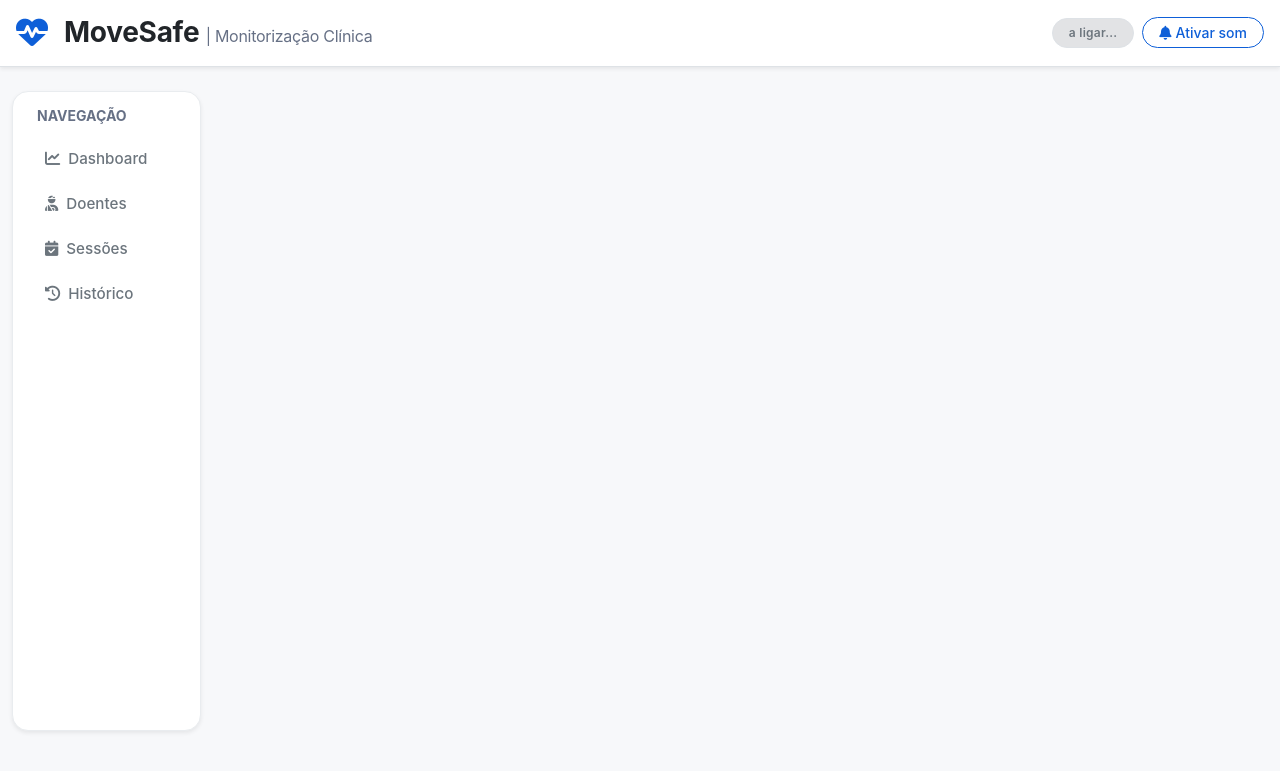
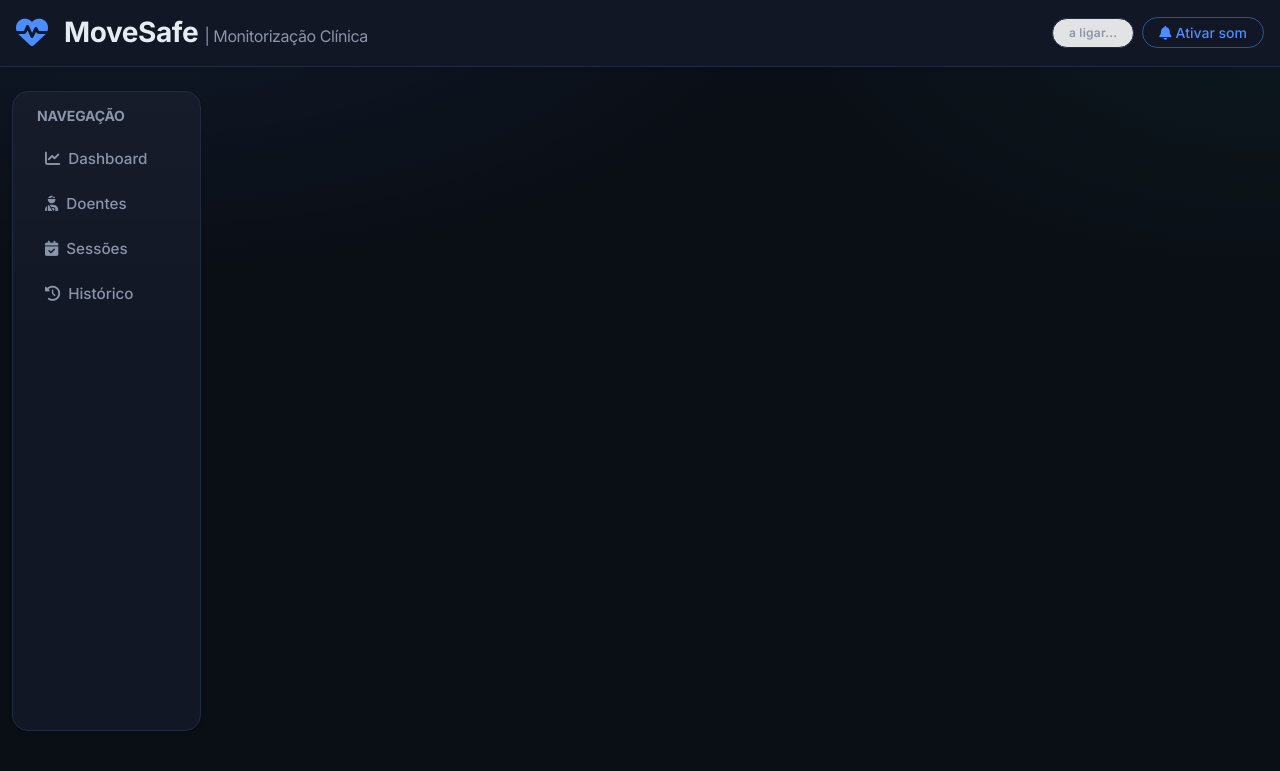
Before and after one commit to InesMoreira1241841/movesafe_servidor2, a Python web app: template templates/base.html in a window 1280 px wide. Shown: the top 771 px of the page. Run offline with Jinja, Linux system fonts and the light colour scheme; the template is opened without the code that fills it, so the values that code supplies are empty.

Commit message:
Alteração CSS

```diff
--- a/public/css/movesafe.css
+++ b/public/css/movesafe.css
@@ -1,62 +1,85 @@
 /* ==========================================================================
-   MoveSafe - Estilos (v2)
+   MoveSafe
    ========================================================================== */
 
 :root {
-    /* Marca */
-    --brand:          #0E5FD8;
-    --brand-hover:    #0A4BB0;
-    --brand-subtle:   #EAF2FF;
-    --accent:         #0FB5A6;
+    /* Marca (azul do logo, mais luminoso para fundo escuro) */
+    --brand:          #4C8DFF;
+    --brand-hover:    #6AA1FF;
+    --brand-subtle:   rgba(76, 141, 255, 0.14);
+    --accent:         #2DD4BF;
 
-    /* Neutros */
-    --bg-main:        #F7F8FA;
-    --surface:        #FFFFFF;
-    --border-color:   #E4E7EC;
-    --text-dark:      #101828;
-    --text-muted:     #667085;
-    --hover-neutral:  #F2F4F7;
+    /* Superficies */
+    --bg-main:        #0A0E15;
+    --surface:        #111725;
+    --surface-2:      #172033;   /* hover, inputs, cabecalho de tabelas */
+    --border-color:   #222B3D;
+    --border-soft:    rgba(255, 255, 255, 0.06);
+
+    /* Texto */
+    --text-dark:      #E7EBF3;   /* texto principal (nome mantido da v1) */
+    --text-muted:     #8B95A9;
 
     /* Sensores */
-    --ecg:            #E5484D;
-    --emg:            #7C5CFC;
-    --temp:           #F59E0B;
+    --ecg:            #FF6B6B;
+    --emg:            #A78BFA;
+    --temp:           #FBBF24;
 
-    /* Zonas de esforco: fundo suave + texto forte */
-    --ok-bg:   #ECFDF3;  --ok-fg:   #067647;  --ok-bd:   #ABEFC6;
-    --warn-bg: #FFFAEB;  --warn-fg: #B54708;  --warn-bd: #FEDF89;
-    --bad-bg:  #FEF3F2;  --bad-fg:  #B42318;  --bad-bd:  #FECDCA;
+    /* Zonas de esforco */
+    --ok-bg:   rgba(34, 197, 94, 0.10);   --ok-fg:   #4ADE80; --ok-bd:   rgba(34, 197, 94, 0.35);
+    --warn-bg: rgba(250, 204, 21, 0.10);  --warn-fg: #FACC15; --warn-bd: rgba(250, 204, 21, 0.35);
+    --bad-bg:  rgba(248, 113, 113, 0.12); --bad-fg:  #F87171; --bad-bd:  rgba(248, 113, 113, 0.40);
 
     --radius-lg: 16px;
     --radius-md: 12px;
     --radius-sm: 8px;
-    --shadow-sm: 0 1px 2px rgba(16, 24, 40, 0.05);
+    --shadow:    0 1px 0 rgba(255, 255, 255, 0.04) inset, 0 8px 24px rgba(0, 0, 0, 0.35);
 }
 
 /* ---------- Base ---------- */
+html { color-scheme: dark; }
+
 body {
     font-family: "Inter", system-ui, -apple-system, "Segoe UI", Roboto, Arial, sans-serif;
-    background-color: var(--bg-main) !important;
+    background:
+        radial-gradient(1200px 600px at 10% -10%, rgba(76, 141, 255, 0.10), transparent 60%),
+        radial-gradient(900px 500px at 100% 0%, rgba(45, 212, 191, 0.06), transparent 60%),
+        var(--bg-main) !important;
+    background-attachment: fixed !important;
     color: var(--text-dark);
     -webkit-font-smoothing: antialiased;
 }
 
-h1, h2, h3, h4, h5 { font-weight: 600; letter-spacing: -0.01em; }
-.text-muted, small  { color: var(--text-muted) !important; }
+h1, h2, h3, h4, h5, h6 { color: var(--text-dark); font-weight: 600; letter-spacing: -0.015em; }
+p, li, td, th, label    { color: inherit; }
+a                       { color: var(--brand); text-decoration: none; }
+a:hover                 { color: var(--brand-hover); }
 
+/* Bootstrap: classes que eram para fundo claro */
+.text-dark, .text-body  { color: var(--text-dark) !important; }
+.text-muted, .text-secondary, small { color: var(--text-muted) !important; }
+.bg-white, .bg-light, .bg-body { background-color: var(--surface) !important; }
+.border, .border-top, .border-bottom, .border-start, .border-end { border-color: var(--border-color) !important; }
+hr { border-color: var(--border-color); opacity: 1; }
+
+/* ---------- Cabecalho (efeito vidro) ---------- */
 header {
-    background-color: var(--surface) !important;
-    border-bottom: 1px solid var(--border-color) !important;
+    background-color: rgba(10, 14, 21, 0.75) !important;
+    backdrop-filter: blur(12px);
+    -webkit-backdrop-filter: blur(12px);
+    border-bottom: 1px solid var(--border-soft) !important;
+    position: sticky; top: 0; z-index: 100;
 }
 
 /* ---------- Paineis / cartoes ---------- */
 aside > div,
 main .bg-white,
 .card {
-    background: var(--surface);
+    background: linear-gradient(180deg, rgba(255, 255, 255, 0.02), transparent 40%), var(--surface) !important;
     border: 1px solid var(--border-color) !important;
     border-radius: var(--radius-lg) !important;
-    box-shadow: var(--shadow-sm) !important;
+    box-shadow: var(--shadow) !important;
+    color: var(--text-dark);
 }
 
 /* ---------- Menu lateral ---------- */
@@ -67,13 +90,14 @@ main .bg-white,
     transition: background-color 0.15s ease, color 0.15s ease;
 }
 .nav-link.text-secondary:hover {
-    color: var(--brand) !important;
-    background-color: var(--hover-neutral);
+    color: var(--text-dark) !important;
+    background-color: var(--surface-2);
 }
-.nav-link.text-success.bg-success-subtle {
+.nav-link.text-success.bg-success-subtle {           /* item ativo */
     color: var(--brand) !important;
     background-color: var(--brand-subtle) !important;
     font-weight: 600;
+    box-shadow: inset 2px 0 0 var(--brand);
 }
 
 /* ---------- Botoes ---------- */
@@ -82,6 +106,7 @@ main .bg-white,
 .btn-success {
     background-color: var(--brand) !important;
     border-color: var(--brand) !important;
+    color: #0A0E15 !important;
 }
 .btn-success:hover,
 .btn-success:focus {
@@ -90,15 +115,36 @@ main .bg-white,
 }
 .btn-outline-success {
     color: var(--brand) !important;
+    border-color: rgba(76, 141, 255, 0.5) !important;
+    background: transparent !important;
+}
+.btn-outline-success:hover {
+    background-color: var(--brand-subtle) !important;
     border-color: var(--brand) !important;
 }
-.btn-outline-success:hover {
-    background-color: var(--brand) !important;
-    color: #FFFFFF !important;
-}
-.btn:focus-visible { outline: 3px solid var(--brand-subtle); outline-offset: 2px; }
+.btn:focus-visible { outline: 2px solid var(--brand); outline-offset: 2px; }
 
 .badge { font-weight: 600; letter-spacing: 0.02em; border-radius: 999px; }
+
+/* ---------- Formularios e tabelas ---------- */
+.form-control, .form-select {
+    background-color: var(--surface-2) !important;
+    border-color: var(--border-color) !important;
+    color: var(--text-dark) !important;
+}
+.form-control::placeholder { color: var(--text-muted); }
+.form-control:focus, .form-select:focus {
+    border-color: var(--brand) !important;
+    box-shadow: 0 0 0 3px var(--brand-subtle) !important;
+}
+
+.table {
+    --bs-table-bg: transparent;
+    --bs-table-color: var(--text-dark);
+    --bs-table-border-color: var(--border-color);
+    --bs-table-hover-bg: var(--surface-2);
+}
+.table thead th { color: var(--text-muted); font-weight: 500; font-size: 0.85rem; text-transform: uppercase; letter-spacing: 0.04em; }
 
 /* ---------- Utilitarios ---------- */
 .bg-page-light         { background-color: var(--bg-main); }
@@ -107,7 +153,7 @@ main .bg-white,
 .icon-brand-clinical   { color: var(--brand); }
 
 /* ---------- Valores dos sensores ---------- */
-.valor-sensor  { font-size: 2.25rem; font-weight: 600; line-height: 1; font-variant-numeric: tabular-nums; }
+.valor-sensor  { font-size: 2.4rem; font-weight: 600; line-height: 1; font-variant-numeric: tabular-nums; letter-spacing: -0.02em; }
 .valor-unidade { font-size: 0.95rem; color: var(--text-muted); margin-left: 4px; }
 .cor-ecg  { color: var(--ecg); }
 .cor-emg  { color: var(--emg); }
@@ -118,18 +164,23 @@ main .bg-white,
     border: 1px solid transparent;
     border-radius: var(--radius-lg);
 }
-.zona-segura     { background-color: var(--ok-bg)   !important; color: var(--ok-fg);   border-color: var(--ok-bd); }
-.zona-limite     { background-color: var(--warn-bg) !important; color: var(--warn-fg); border-color: var(--warn-bd); }
-.zona-sobrecarga { background-color: var(--bad-bg)  !important; color: var(--bad-fg);  border-color: var(--bad-bd); }
+.zona-segura     { background-color: var(--ok-bg)   !important; color: var(--ok-fg)   !important; border-color: var(--ok-bd)   !important; }
+.zona-limite     { background-color: var(--warn-bg) !important; color: var(--warn-fg) !important; border-color: var(--warn-bd) !important; }
+.zona-sobrecarga { background-color: var(--bad-bg)  !important; color: var(--bad-fg)  !important; border-color: var(--bad-bd)  !important; }
 
-.zona-nome { font-size: 2rem; font-weight: 700; letter-spacing: -0.01em; }
+.zona-nome { font-size: 2rem; font-weight: 700; letter-spacing: -0.02em; }
 
-/* Alerta de sobrecarga: pulso suave em vez de piscar */
-.alerta-piscar { animation: pulso 1.2s ease-in-out infinite; }
+/* Alerta de sobrecarga: brilho a pulsar */
+.alerta-piscar { animation: pulso 1.4s ease-in-out infinite; }
 @keyframes pulso {
-    0%, 100% { box-shadow: 0 0 0 0 rgba(180, 35, 24, 0.35); }
-    50%      { box-shadow: 0 0 0 8px rgba(180, 35, 24, 0); }
+    0%, 100% { box-shadow: 0 0 0 0 rgba(248, 113, 113, 0.45); }
+    50%      { box-shadow: 0 0 0 10px rgba(248, 113, 113, 0); }
 }
 @media (prefers-reduced-motion: reduce) {
     .alerta-piscar { animation: none; }
 }
+
+/* ---------- Scrollbar ---------- */
+::-webkit-scrollbar { width: 10px; height: 10px; }
+::-webkit-scrollbar-thumb { background: var(--border-color); border-radius: 999px; border: 2px solid var(--bg-main); }
+::-webkit-scrollbar-track { background: transparent; }
--- a/templates/base.html
+++ b/templates/base.html
@@ -12,6 +12,7 @@
     <!-- Bootstrap e Font Awesome (CDN, em vez dos ficheiros locais do LusoHealth) -->
     <link rel="stylesheet" href="https://cdn.jsdelivr.net/npm/bootstrap@5.3.3/dist/css/bootstrap.min.css">
     <link rel="stylesheet" href="https://cdnjs.cloudflare.com/ajax/libs/font-awesome/6.5.1/css/all.min.css">
+    <link href="https://fonts.googleapis.com/css2?family=Inter:wght@400;500;600;700&display=swap" rel="stylesheet">
 
     <!-- CSS próprio (o ?v=1 obriga o browser a descarregar a versão nova) -->
     <link rel="stylesheet" href="/css/movesafe.css?v=1">
```
